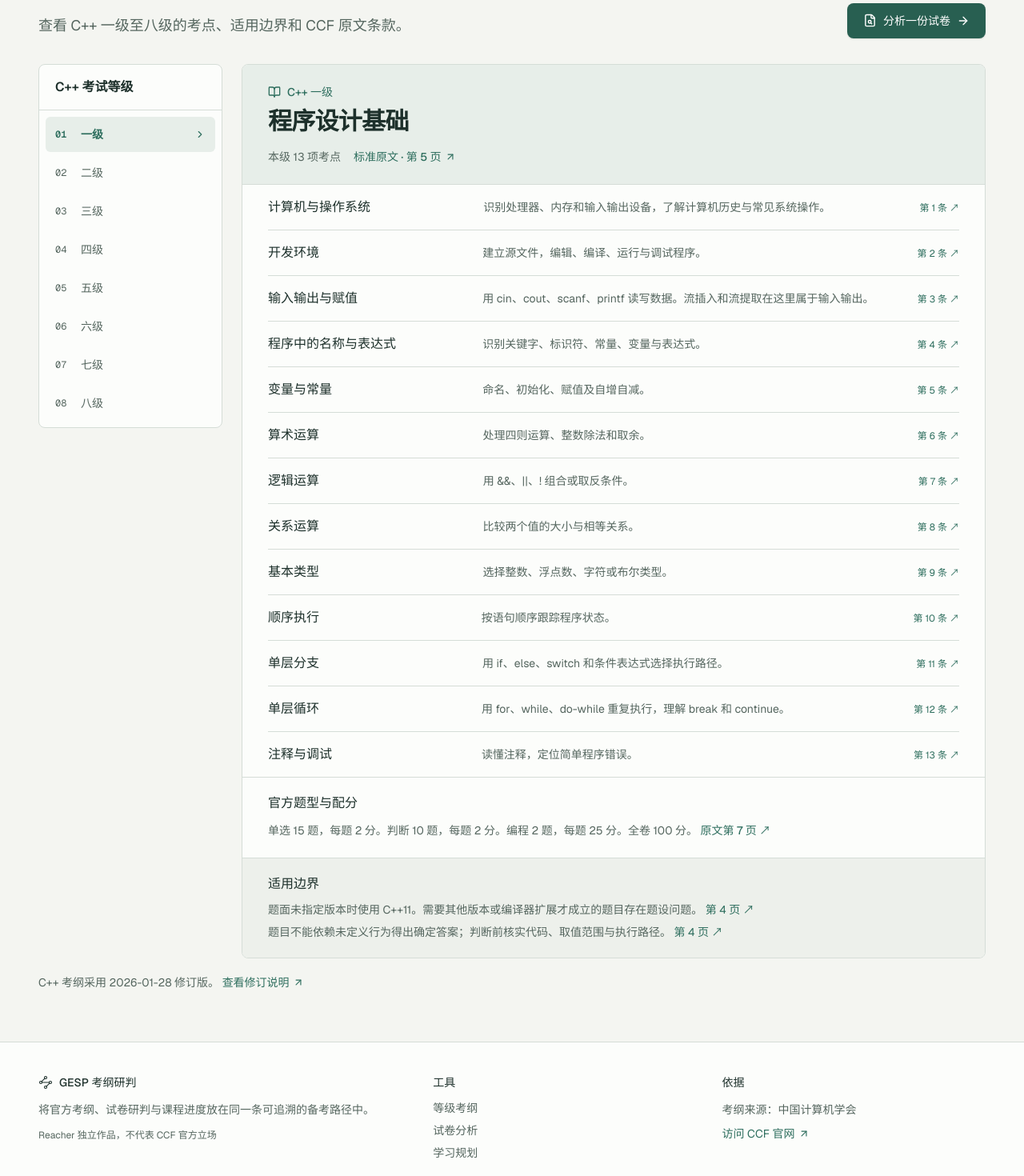
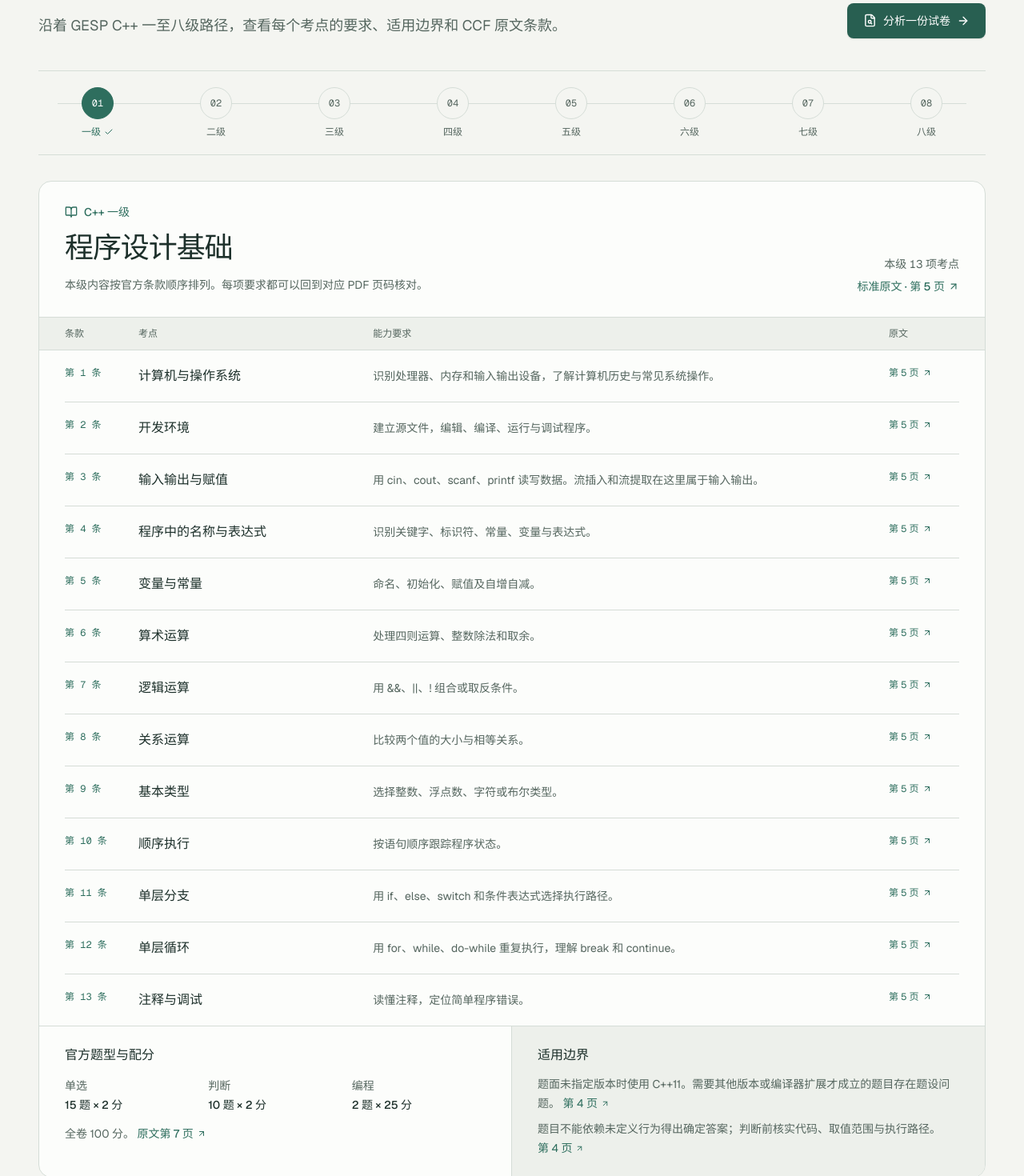
Before and after one commit to primerch/gesp-exam-assessment, a Next.js app: page /syllabus in a window 1280 px wide. Shown: the part 180-1650 px from the top of the page at 80% size. Built offline with nearby package versions, Linux system fonts and the light colour scheme.

Commit message:
feat: redesign syllabus reading experience

```diff
--- a/app/components/SyllabusBrowser.tsx
+++ b/app/components/SyllabusBrowser.tsx
@@ -1,5 +1,5 @@
 import Link from "next/link";
-import { ArrowRight, ArrowUpRight, BookOpen, ChevronRight, FileSearch } from "lucide-react";
+import { ArrowRight, ArrowUpRight, BookOpen, Check, FileSearch } from "lucide-react";
 import {
   catalogFor,
   clauseLabel,
@@ -14,6 +14,7 @@ import {
 } from "../data/official-syllabus";
 import { syllabusHref } from "../lib/syllabus-links";
 import { heading, lead, primary, shell, sourceStyle } from "./review-styles";
+
 export const unitTitles = {
   cpp: [
     "",
@@ -27,144 +28,138 @@ export const unitTitles = {
     "组合数学与算法优化",
   ],
 };
+
 export function getSelection(n?: string | string[], defaultLevel = 1) {
   const language: Language = "cpp";
   const level = typeof n === "string" && levels.includes(Number(n)) ? Number(n) : defaultLevel;
   return { language, level };
 }
-const urlFor = (lang: Language, n: number) => syllabusHref(n, lang);
+
 export default function SyllabusBrowser({ language, level }: { language: Language; level: number }) {
   const catalog = catalogFor(level);
   const entries = catalog
-    .filter((e) => e.kind === "topic" && e.level === level)
+    .filter((entry) => entry.kind === "topic" && entry.level === level)
     .sort((a, b) => a.clause.localeCompare(b.clause, "en", { numeric: true }));
-  const boundaries = catalog.filter((e) => e.kind !== "topic");
+  const boundaries = catalog.filter((entry) => entry.kind !== "topic");
   const pdf = syllabusSources.code;
-  const grade = languageNames[language] + " " + levelNames[level];
+  const grade = `${languageNames[language]} ${levelNames[level]}`;
+
   return (
     <main id="main-content" className={shell}>
-      <div className="mb-8 flex flex-wrap items-end justify-between gap-5">
+      <div className="flex flex-wrap items-end justify-between gap-6">
         <div>
           <h1 className={heading}>等级考纲</h1>
-          <p className={lead}>查看 C++ 一级至八级的考点、适用边界和 CCF 原文条款。</p>
+          <p className={lead}>沿着 GESP C++ 一至八级路径，查看每个考点的要求、适用边界和 CCF 原文条款。</p>
         </div>
         <Link className={primary} href={`/analyze?language=${language}&level=${level}`}>
           <FileSearch size={17} aria-hidden /> 分析一份试卷 <ArrowRight size={16} aria-hidden />
         </Link>
       </div>
-      <div className="grid items-start gap-6 lg:grid-cols-[230px_minmax(0,1fr)]">
-        <aside className="rounded-lg border border-line bg-surface">
-          <div className="border-b border-line px-5 py-4">
-            <h2 className="font-semibold">C++ 考试等级</h2>
+
+      <nav aria-label="考试等级" className="mt-10 overflow-x-auto border-y border-line py-5">
+        <ol className="relative flex min-w-[760px] justify-between gap-2 px-1">
+          <span className="absolute left-6 right-6 top-5 h-px bg-line" aria-hidden />
+          {levels.map((n) => {
+            const active = level === n;
+            return (
+              <li key={n} className="relative flex-1 text-center">
+                <Link
+                  scroll={false}
+                  href={syllabusHref(n, language)}
+                  aria-current={active ? "page" : undefined}
+                  className="group flex min-h-16 flex-col items-center gap-2 rounded-lg"
+                >
+                  <span className={`relative z-10 grid size-10 place-items-center rounded-full border font-mono text-xs transition-[background-color,border-color,color] ${active ? "border-brand bg-brand text-white" : "border-line bg-paper text-muted group-hover:border-brand group-hover:text-brand"}`}>
+                    {String(n).padStart(2, "0")}
+                  </span>
+                  <span className={`flex items-center gap-1 text-xs ${active ? "font-medium text-brand" : "text-muted"}`}>
+                    {levelNames[n]}
+                    {active && <Check size={12} aria-label="当前等级" />}
+                  </span>
+                </Link>
+              </li>
+            );
+          })}
+        </ol>
+      </nav>
+
+      <article className="mt-8 overflow-hidden rounded-2xl border border-line bg-surface">
+        <header className="grid gap-6 border-b border-line px-5 py-7 sm:px-8 md:grid-cols-[1fr_auto] md:items-end">
+          <div>
+            <div className="flex items-center gap-2 text-sm font-medium text-brand">
+              <BookOpen size={16} aria-hidden /> {grade}
             </div>
-          <nav
-            aria-label="考试等级"
-            className="grid grid-cols-4 gap-1 p-2 sm:grid-cols-8 lg:block lg:space-y-1"
-          >
-            {levels.map((n) => (
-              <Link
-                key={n}
-                scroll={false}
-                href={urlFor(language, n)}
-                aria-current={level === n ? "page" : undefined}
-                className={`flex min-h-11 items-center justify-center gap-3 rounded-md px-2 text-sm lg:justify-start lg:px-3 ${level === n ? "bg-wash font-semibold text-brand" : "text-muted hover:bg-quiet"}`}
-              >
-                <span className="hidden w-5 font-mono text-xs lg:inline">{String(n).padStart(2, "0")}</span>
-                {levelNames[n]}
-                <ChevronRight
-                  size={14}
-                  className={`ml-auto hidden ${level === n ? "lg:block" : ""}`}
-                  aria-hidden
-                />
-              </Link>
-            ))}
-          </nav>
-        </aside>
-        <article className="min-w-0 overflow-hidden rounded-lg border border-line bg-surface">
-          <div className="border-b border-line bg-wash px-5 py-6 sm:px-8">
-            <div className="mb-2 flex items-center gap-2 text-sm font-medium text-brand">
-              <BookOpen size={16} aria-hidden />
-              {grade}
-            </div>
-            <h2 className="text-2xl leading-tight font-semibold tracking-tight sm:text-3xl">
+            <h2 className="mt-3 text-3xl leading-tight font-medium tracking-[-0.03em] text-ink sm:text-4xl">
               {unitTitles[language][level]}
             </h2>
-            <div className="mt-4 flex flex-wrap items-center gap-x-4 gap-y-2 text-sm text-muted">
-              <span>本级 {entries.length} 项考点</span>
+            <p className="mt-3 max-w-2xl text-sm leading-6 text-muted">本级内容按官方条款顺序排列。每项要求都可以回到对应 PDF 页码核对。</p>
+          </div>
+          <div className="flex flex-wrap gap-x-6 gap-y-2 text-sm text-muted md:flex-col md:items-end">
+            <span className="tabular-nums">本级 {entries.length} 项考点</span>
+            <a className={sourceStyle} href={`${pdf}#page=${entries[0].page}`} target="_blank" rel="noreferrer">
+              标准原文 · 第 {entries[0].page} 页 <ArrowUpRight size={14} aria-hidden />
+            </a>
+          </div>
+        </header>
+
+        <div className="hidden grid-cols-[72px_minmax(150px,0.7fr)_minmax(0,1.6fr)_88px] gap-5 border-b border-line bg-quiet px-8 py-3 text-xs text-muted lg:grid">
+          <span>条款</span><span>考点</span><span>能力要求</span><span>原文</span>
+        </div>
+        <div className="divide-y divide-line px-5 sm:px-8">
+          {entries.map((entry) => (
+            <section key={entry.id} className="grid gap-3 py-5 lg:grid-cols-[72px_minmax(150px,0.7fr)_minmax(0,1.6fr)_88px] lg:gap-5 lg:items-start" aria-label={`${entry.title}，${clauseLabel(entry)}`}>
+              <span className="font-mono text-xs text-brand tabular-nums">{clauseLabel(entry)}</span>
+              <h3 className="font-medium leading-6 text-ink">{entry.title}</h3>
+              <p className="text-sm leading-6 text-muted">{entry.detail}</p>
               <a
-                className={sourceStyle}
-                href={pdf + "#page=" + entries[0].page}
+                href={sourceLink(entry)}
                 target="_blank"
                 rel="noreferrer"
+                aria-label={`${entry.title}，查看官方${clauseLabel(entry)}，第 ${entry.page} 页`}
+                className="inline-flex items-center gap-1 justify-self-start whitespace-nowrap text-xs text-brand hover:underline"
               >
-                标准原文 · 第 {entries[0].page} 页 <ArrowUpRight size={14} />
+                第 {entry.page} 页 <ArrowUpRight size={12} aria-hidden />
               </a>
-            </div>
-          </div>
-          <div className="divide-y divide-line px-5 sm:px-8">
-            {entries.map((e) => (
-              <div
-                key={e.id}
-                className="grid gap-x-6 gap-y-1 py-4 sm:grid-cols-[minmax(9rem,0.8fr)_minmax(0,1.7fr)_auto] sm:items-baseline"
-              >
-                <h3 className="font-medium">{e.title}</h3>
-                <p className="text-sm leading-6 text-muted">{e.detail}</p>
-                <a
-                  href={sourceLink(e)}
-                  target="_blank"
-                  rel="noreferrer"
-                  aria-label={e.title + "，查看官方" + clauseLabel(e)}
-                  className="justify-self-start whitespace-nowrap text-xs text-brand hover:underline"
-                >
-                  {clauseLabel(e)} ↗
-                </a>
-              </div>
+            </section>
           ))}
         </div>
-          <div className="border-t border-line px-5 py-5 sm:px-8">
-            <h3 className="mb-2 font-medium">官方题型与配分</h3>
-            <p className="text-sm leading-7 text-muted">
-              单选 15 题，每题 2 分。判断 10 题，每题 2 分。编程 2 题，每题 25 分。全卷 100 分。{" "}
-              <a
-                href={syllabusSources.code + "#page=" + formatPages[level]}
-                target="_blank"
-                rel="noreferrer"
-                className={sourceStyle}
-              >
-                原文第 {formatPages[level]} 页 ↗
-              </a>
+
+        <div className="grid border-t border-line md:grid-cols-2">
+          <section className="border-b border-line px-5 py-6 sm:px-8 md:border-b-0 md:border-r">
+            <h3 className="font-medium text-ink">官方题型与配分</h3>
+            <dl className="mt-4 grid grid-cols-3 gap-3 text-sm">
+              <div><dt className="text-muted">单选</dt><dd className="mt-1 font-medium text-ink">15 题 × 2 分</dd></div>
+              <div><dt className="text-muted">判断</dt><dd className="mt-1 font-medium text-ink">10 题 × 2 分</dd></div>
+              <div><dt className="text-muted">编程</dt><dd className="mt-1 font-medium text-ink">2 题 × 25 分</dd></div>
+            </dl>
+            <p className="mt-4 text-sm text-muted">
+              全卷 100 分。 <a href={`${syllabusSources.code}#page=${formatPages[level]}`} target="_blank" rel="noreferrer" className={sourceStyle}>原文第 {formatPages[level]} 页 <ArrowUpRight size={12} aria-hidden /></a>
             </p>
-          </div>
+          </section>
           {boundaries.length > 0 && (
-            <div className="border-t border-line bg-quiet px-5 py-5 sm:px-8">
-              <h3 className="mb-2 font-medium">适用边界</h3>
-              <ul className="space-y-1">
-                {boundaries.map((e) => (
-                  <li key={e.id} className="text-sm leading-6 text-muted">
-                    {e.detail}{" "}
-                    <a
-                      className="text-brand hover:underline"
-                      target="_blank"
-                      rel="noreferrer"
-                      href={sourceLink(e)}
-                    >
-                      第 {e.page} 页 ↗
+            <section className="bg-quiet px-5 py-6 sm:px-8">
+              <h3 className="font-medium text-ink">适用边界</h3>
+              <ul className="mt-3 flex flex-col gap-2">
+                {boundaries.map((entry) => (
+                  <li key={entry.id} className="text-sm leading-6 text-muted">
+                    {entry.detail}{" "}
+                    <a className="whitespace-nowrap text-brand hover:underline" target="_blank" rel="noreferrer" href={sourceLink(entry)}>
+                      第 {entry.page} 页 <ArrowUpRight size={11} className="inline" aria-hidden />
                     </a>
                   </li>
                 ))}
               </ul>
+            </section>
+          )}
         </div>
-          )}
       </article>
-      </div>
-      {
+
       <p className="mt-5 text-sm text-muted">
         C++ 考纲采用 {revisionDate} 修订版。{" "}
         <a className={sourceStyle} href={syllabusSources.revision} target="_blank" rel="noreferrer">
-            查看修订说明 <ArrowUpRight size={14} />
+          查看修订说明 <ArrowUpRight size={14} aria-hidden />
         </a>
       </p>
-      }
     </main>
   );
 }
--- a/app/syllabus/page.tsx
+++ b/app/syllabus/page.tsx
@@ -1,7 +1,10 @@
 import type { Metadata } from "next";
 import SyllabusBrowser, { getSelection } from "../components/SyllabusBrowser";
 
-export const metadata: Metadata = { title: "等级考纲" };
+export const metadata: Metadata = {
+  title: "等级考纲",
+  description: "查询 GESP C++ 一级至八级考点、适用边界、题型配分与 CCF 原文条款。",
+};
 
 export default async function SyllabusPage({ searchParams }: PageProps<"/syllabus">) {
   const params = await searchParams;
```
Lines whose indentation alone changed are shown as unchanged.
